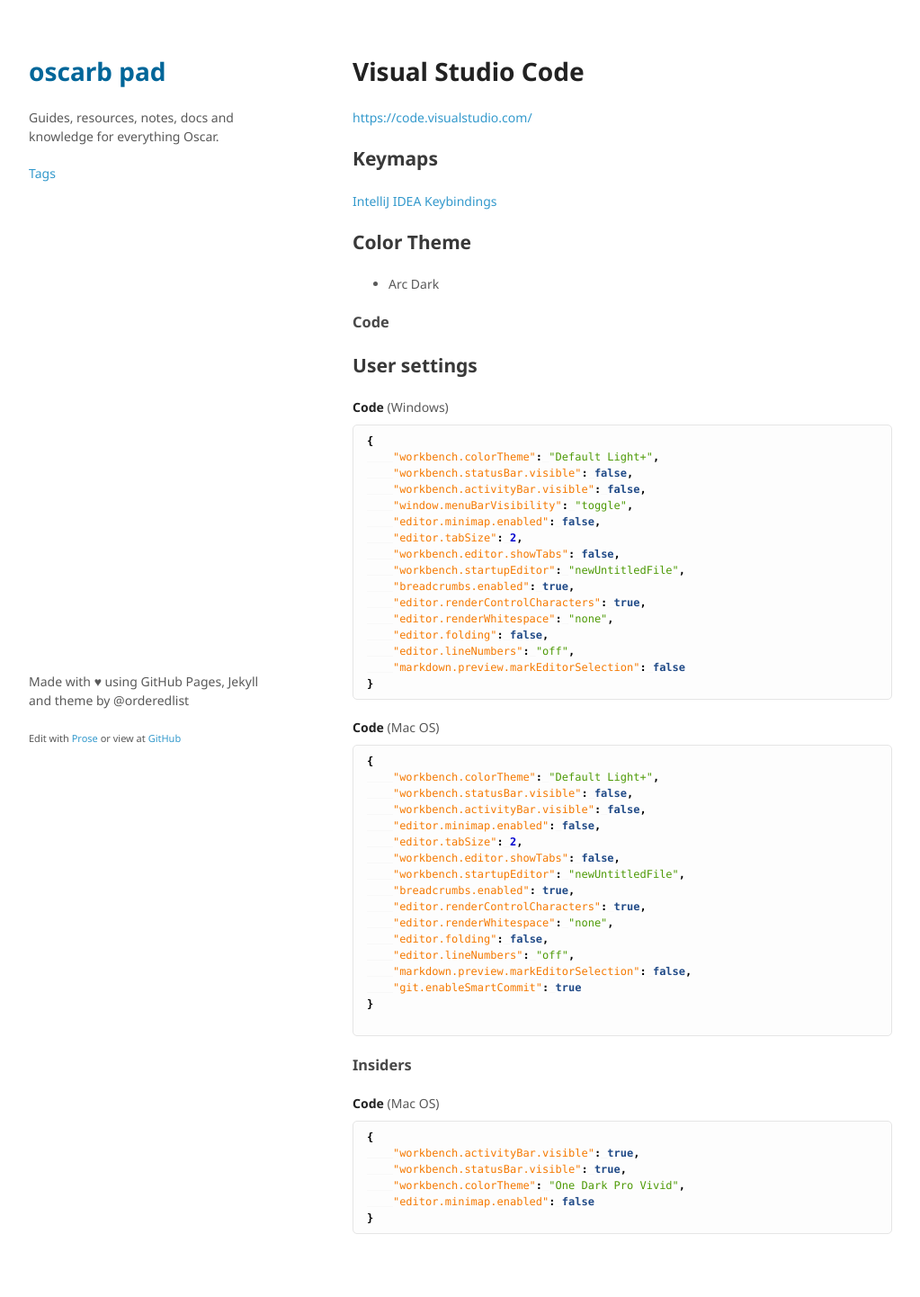
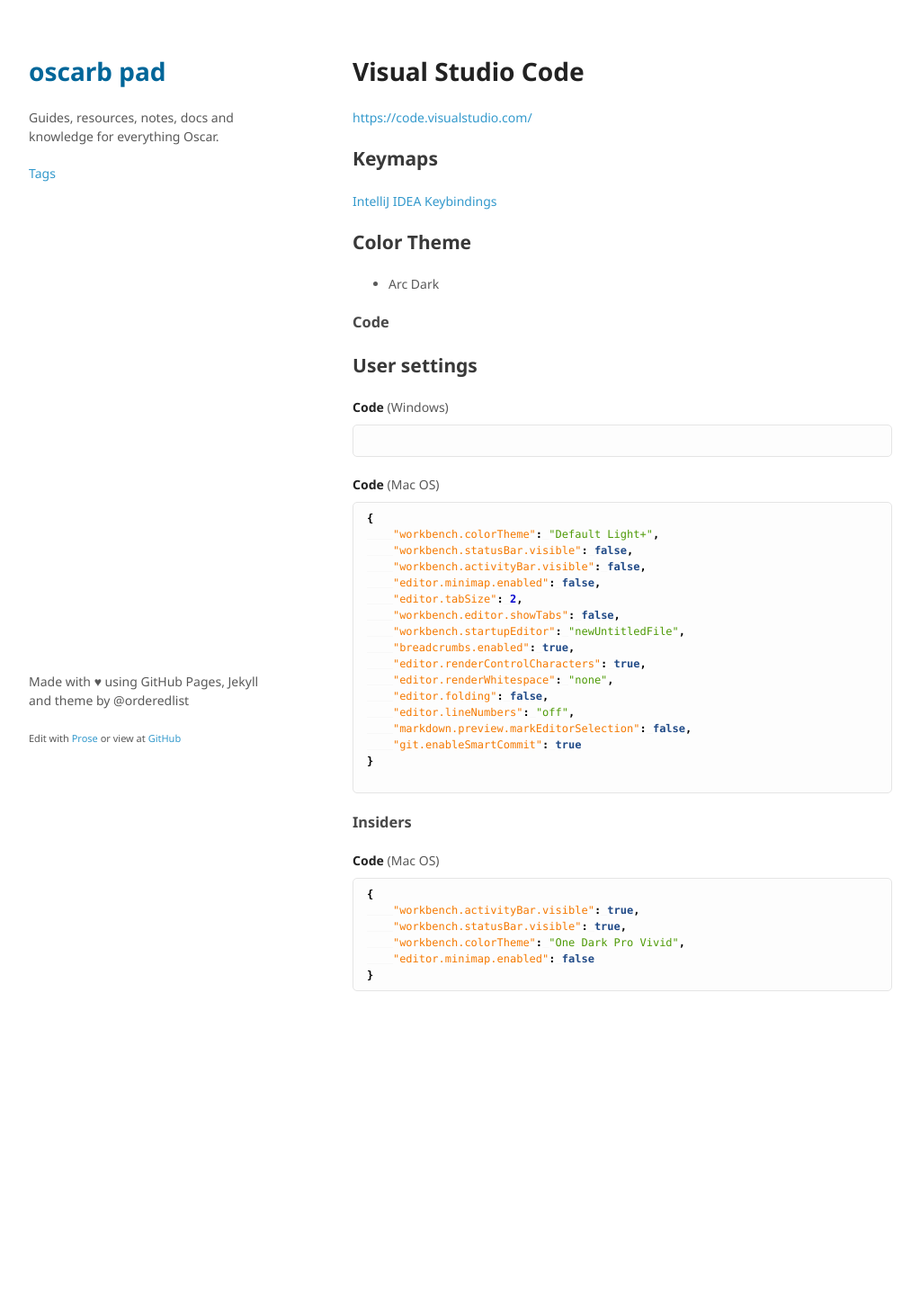
Before and after one commit to oscarb/pad, a Jekyll site: the page built from _docs/visual-studio-code.md, in a window 1280 px wide. Shown: the whole page at 90% size, without its empty margins (128-1151 px from the left). Built offline with Jekyll 4.4.1, drawn with Linux system fonts in a browser that asks for light colours; some web fonts are replaced; after the commit the page ends 1172 px from its top, so only the background shows below that.

Commit message:
Update visual-studio-code.md

````diff
--- a/_docs/visual-studio-code.md
+++ b/_docs/visual-studio-code.md
@@ -23,22 +23,7 @@ https://code.visualstudio.com/
 
 **Code** (Windows)
 ```json
-{
-    "workbench.colorTheme": "Default Light+",
-    "workbench.statusBar.visible": false,
-    "workbench.activityBar.visible": false,
-    "window.menuBarVisibility": "toggle",
-    "editor.minimap.enabled": false,
-    "editor.tabSize": 2,
-    "workbench.editor.showTabs": false,
-    "workbench.startupEditor": "newUntitledFile",
-    "breadcrumbs.enabled": true,
-    "editor.renderControlCharacters": true,
-    "editor.renderWhitespace": "none",
-    "editor.folding": false,
-    "editor.lineNumbers": "off",
-    "markdown.preview.markEditorSelection": false
-}
+
 ```
 
 **Code** (Mac OS)
````
